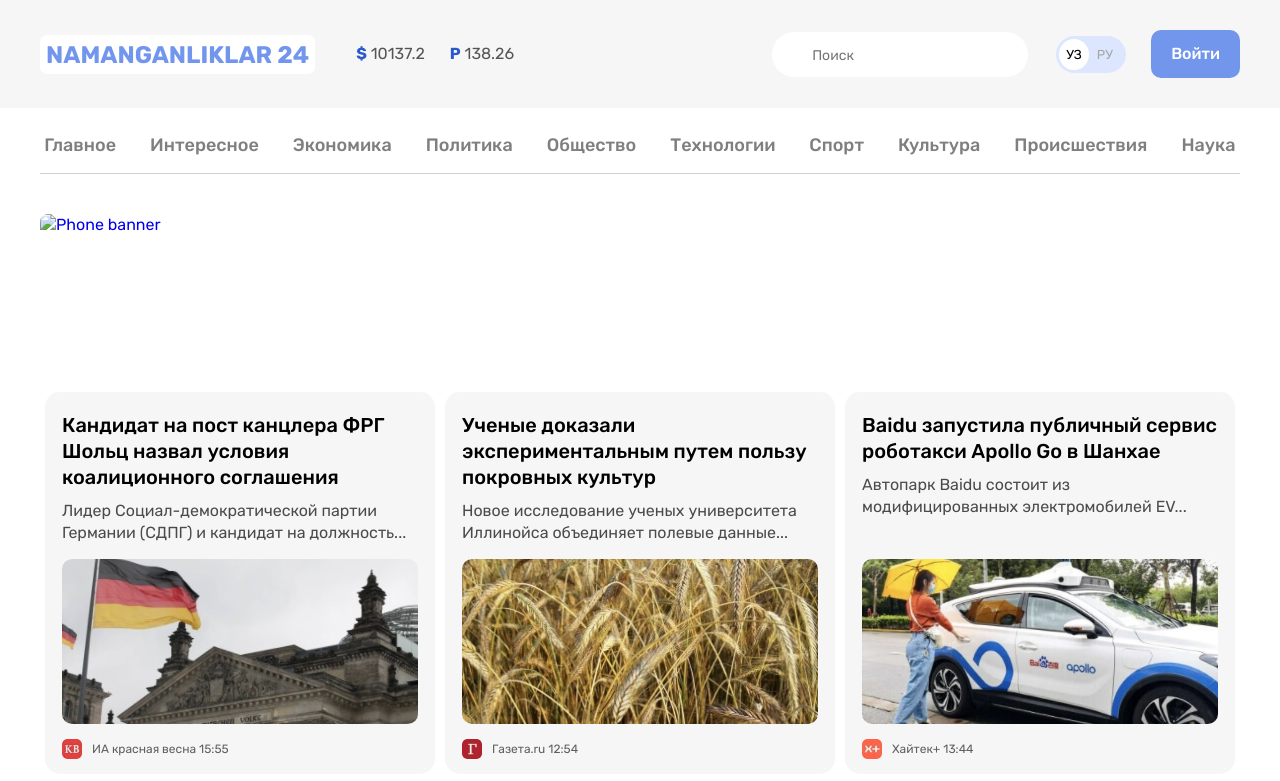
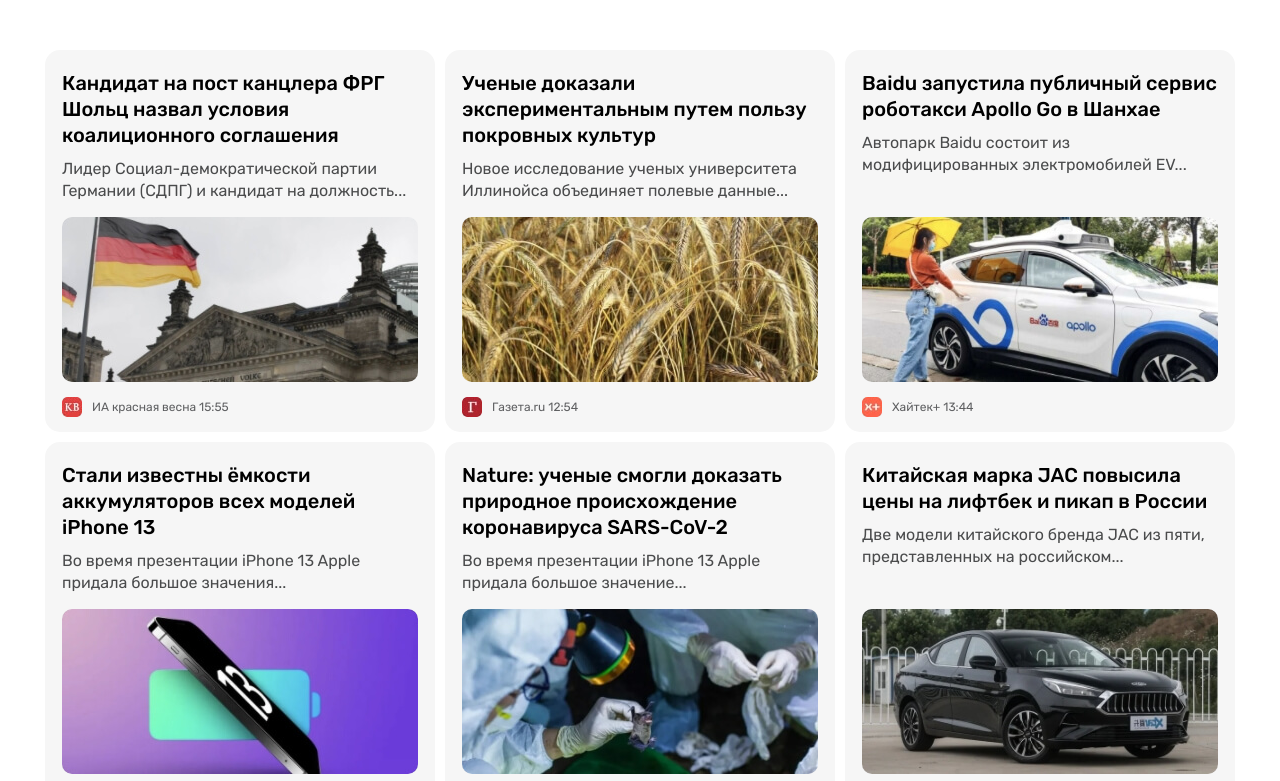
Before and after one commit to nodmalikov/n24-promo, a plain HTML site: page index.html in a window 1280 px wide. Shown: the top 781 px of the page. Drawn offline with Linux system fonts and the light colour scheme.

Commit message:
Add remove header (test)

```diff
--- a/index.html
+++ b/index.html
@@ -17,83 +17,7 @@
 <body>
 
 
-    <!-- SITE-HEADER -->
-    <header class="header">
-        <div class="header-top">
-            <div class="header-top-container container">
-                <a href="index.html" class="site-logo">Namanganliklar 24</a>
-                <ul class="valute-list">
-                    <li class="valute-item">
-                        <b class="valute-emersion">$</b>
-                        <span class="valute-value">10137.2</span>
-                    </li>
-                    <li class="valute-item">
-                        <b class="valute-emersion">P</b>
-                        <span class="valute-value">138.26</span>
-                    </li>
-                </ul>
 
-                <!-- GLOBAL-SEARCH-FORM -->
-                <form class="global-search-form" action="https://echo.htmlacademy.ru">
-                    <input class="global-search-form-input" type="search" name="search" placeholder="Поиск" aria-label="Поиск" required>
-                </form>
-
-                <!-- LANGUAGE-TOGGLE -->
-                <div class="lang-toggle">
-                    <a href="index.html" class="lang-toggle-link lang-toggle-link-active">УЗ</a>
-                    <a href="index.html/ru" class="lang-toggle-link">РУ</a>
-                </div>
-
-                <!-- SITE-LOGIN-BUTTON -->
-                <a class="site-login-button" href="#">Войти</a>
-            </div>
-        </div>
-        <div class="container">
-
-            <!-- SITENAV -->
-            <nav class="sitenav">
-                <ul class="sitenav-list">
-                    <li class="sitenav-item">
-                        <a href="#" class="sitenav-link">Главное</a>
-                    </li>
-                    <li class="sitenav-item">
-                        <a href="#" class="sitenav-link">Интересное</a>
-                    </li>
-                    <li class="sitenav-item">
-                        <a href="#" class="sitenav-link">Экономика</a>
-                    </li>
-                    <li class="sitenav-item">
-                        <a href="#" class="sitenav-link">Политика</a>
-                    </li>
-                    <li class="sitenav-item">
-                        <a href="#" class="sitenav-link">Общество</a>
-                    </li>
-                    <li class="sitenav-item">
-                        <a href="#" class="sitenav-link">Технологии</a>
-                    </li>
-                    <li class="sitenav-item">
-                        <a href="#" class="sitenav-link">Спорт</a>
-                    </li>
-                    <li class="sitenav-item">
-                        <a href="#" class="sitenav-link">Культура</a>
-                    </li>
-                    <li class="sitenav-item">
-                        <a href="#" class="sitenav-link">Происшествия</a>
-                    </li>
-                    <li class="sitenav-item">
-                        <a href="#" class="sitenav-link">Наука</a>
-                    </li>
-                </ul>
-            </nav>
-
-            <!-- SITE-AD -->
-            <aside>
-                <a href="https://olcha.uz" target="_blank">
-                    <img class="site-banner-img" src="img/phone-banner-img.jpg" alt="Phone banner" srcset="img/phone-banner-img.jpg 1x, img/phone-banner-img@2x.jpg 2x" width="1200" height="128">
-                </a>
-            </aside>
-        </div>
-    </header>
 
     <!-- SITE-MAIN -->
     <main class="main">
```
